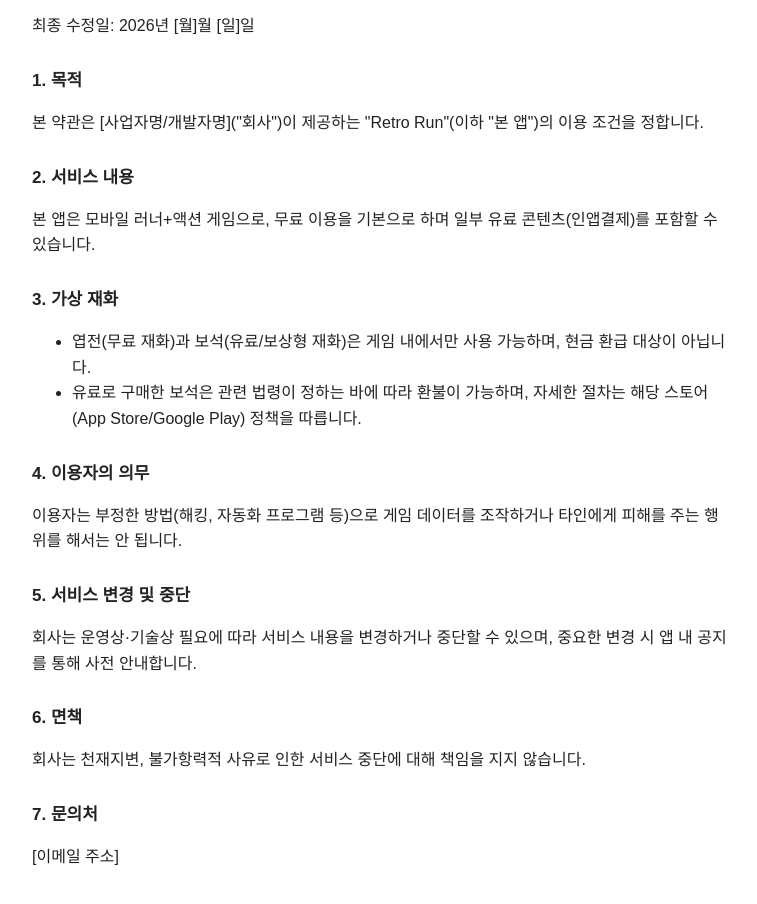
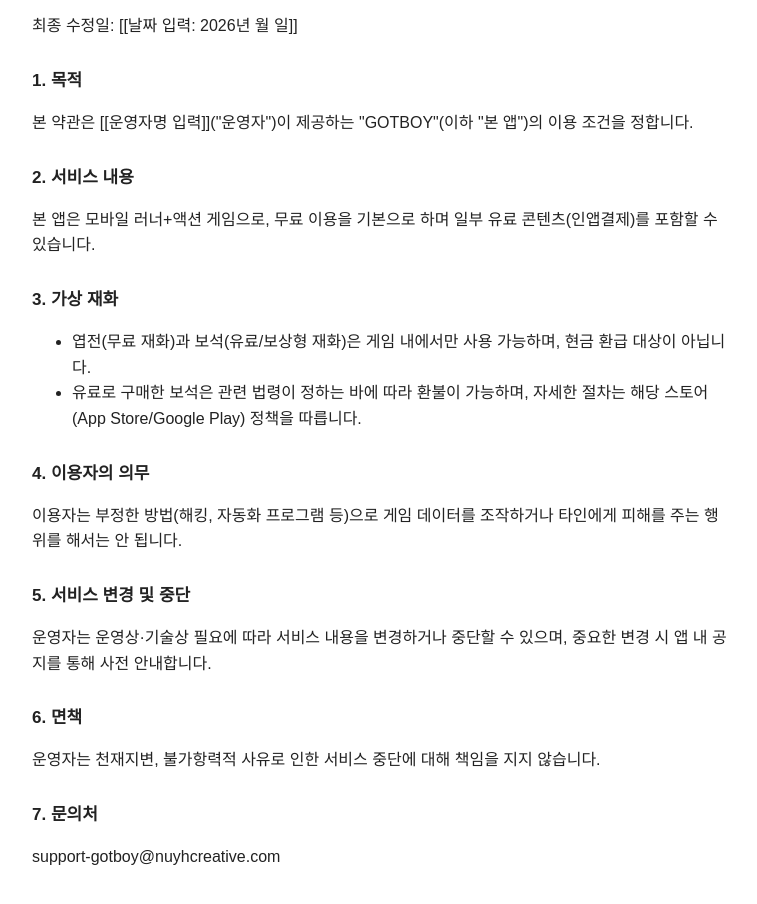
Before and after one commit to NUYH-music/retro_run_legal, a plain HTML site: page terms_ko.html in a window 1280 px wide. Shown: the part 78-982 px from the top of the page, without its empty margins (258-1015 px from the left). Drawn offline with Linux system fonts and the light colour scheme.

Commit message:
Update terms for GOTBOY

```diff
--- a/terms_ko.html
+++ b/terms_ko.html
@@ -2,7 +2,7 @@
 <html lang="ko">
 <head>
 <meta charset="UTF-8">
-<title>이용약관 - Retro Run</title>
+<title>이용약관 - GOTBOY</title>
 <meta name="viewport" content="width=device-width, initial-scale=1">
 <style>
   body { font-family: sans-serif; max-width: 700px; margin: 40px auto; padding: 0 20px; line-height: 1.6; color: #222; }
@@ -12,10 +12,10 @@
 </head>
 <body>
 <h1>이용약관</h1>
-<p>최종 수정일: 2026년 [월]월 [일]일</p>
+<p>최종 수정일: [[날짜 입력: 2026년 월 일]]</p>
 
 <h2>1. 목적</h2>
-<p>본 약관은 [사업자명/개발자명]("회사")이 제공하는 "Retro Run"(이하 "본 앱")의 이용 조건을 정합니다.</p>
+<p>본 약관은 [[운영자명 입력]]("운영자")이 제공하는 "GOTBOY"(이하 "본 앱")의 이용 조건을 정합니다.</p>
 
 <h2>2. 서비스 내용</h2>
 <p>본 앱은 모바일 러너+액션 게임으로, 무료 이용을 기본으로 하며 일부 유료 콘텐츠(인앱결제)를 포함할 수 있습니다.</p>
@@ -30,12 +30,12 @@
 <p>이용자는 부정한 방법(해킹, 자동화 프로그램 등)으로 게임 데이터를 조작하거나 타인에게 피해를 주는 행위를 해서는 안 됩니다.</p>
 
 <h2>5. 서비스 변경 및 중단</h2>
-<p>회사는 운영상·기술상 필요에 따라 서비스 내용을 변경하거나 중단할 수 있으며, 중요한 변경 시 앱 내 공지를 통해 사전 안내합니다.</p>
+<p>운영자는 운영상·기술상 필요에 따라 서비스 내용을 변경하거나 중단할 수 있으며, 중요한 변경 시 앱 내 공지를 통해 사전 안내합니다.</p>
 
 <h2>6. 면책</h2>
-<p>회사는 천재지변, 불가항력적 사유로 인한 서비스 중단에 대해 책임을 지지 않습니다.</p>
+<p>운영자는 천재지변, 불가항력적 사유로 인한 서비스 중단에 대해 책임을 지지 않습니다.</p>
 
 <h2>7. 문의처</h2>
-<p>[이메일 주소]</p>
+<p>support-gotboy@nuyhcreative.com</p>
 </body>
 </html>
```
